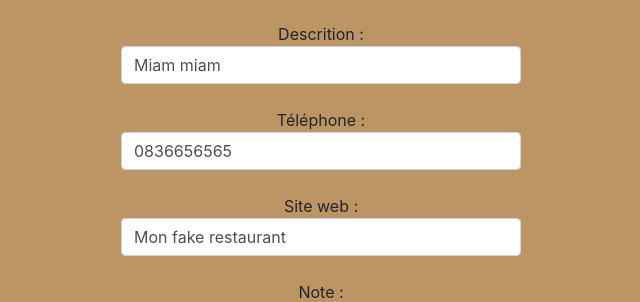
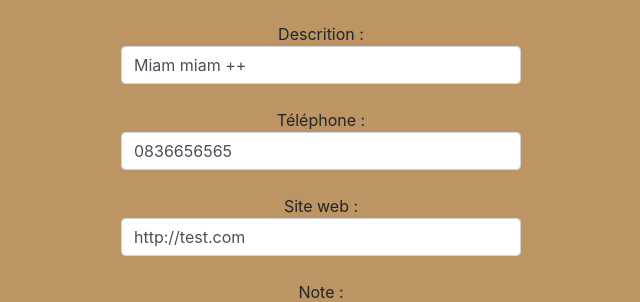
Before and after one commit to Touitoui/ProjetResto, an Angular app: page /formRestaurant/1 in a window 1280 px wide. Shown: the part 488-790 px from the top of the page, without its empty margins (319-959 px from the left). Built offline with nearby package versions, Linux system fonts and the light colour scheme; data requests are answered from the project's data file.

Commit message:
debug edit form

```diff
--- a/db.json
+++ b/db.json
@@ -7,10 +7,10 @@
       "city": "Montpellier",
       "image": "https://d1wb0ukcj65cfk.cloudfront.net/restaurant/the-malaya-pda-20150702070001594_lrg.jpg",
       "cookingStyle": "Traditionnel",
-      "description": "Miam miam",
+      "description": "Miam miam ++",
       "phoneNumber": "0836656565",
-      "website": "Mon fake restaurant",
-      "note": "2.9"
+      "website": "http://test.com",
+      "note": 4
     },
     {
       "id": 2,
@@ -21,7 +21,7 @@
       "cookingStyle": "it",
       "description": "desc",
       "phoneNumber": "daera",
-      "website": "aefez",
+      "website": "http://test.com",
       "note": "4"
     }
   ]
--- a/src/app/formRestaurant/formRestaurant.component.ts
+++ b/src/app/formRestaurant/formRestaurant.component.ts
@@ -49,7 +49,7 @@ export class FormRestaurantComponent implements OnInit {
         .subscribe( restaurant => this.model.reset(restaurant));
 
       this.model = this.formBuilder.group({
-        id: [{value: '', disabled: true}, [Validators.required]],
+        id: ['', [Validators.required]],
         name: ['', [Validators.required]],
         address: ['', [Validators.required]],
         city: ['', [Validators.required]],
@@ -62,7 +62,7 @@ export class FormRestaurantComponent implements OnInit {
       });
     }
     this.model = this.formBuilder.group({
-      id: [{ value: '', disabled: true }, [Validators.required]],
+      id: ['', [Validators.required]],
       name: ['', [Validators.required]],
       address: ['', [Validators.required]],
       city: ['', [Validators.required]],
--- a/src/app/restaurant/restaurant.component.html
+++ b/src/app/restaurant/restaurant.component.html
@@ -1,4 +1,4 @@
-<div class="restoUnit">
+<div *ngIf="restaurant" class="restoUnit">
     <div>
         <h1>{{ restaurant.name }}</h1>
         <img src="{{restaurant.image}}" class="imgResto">
```
